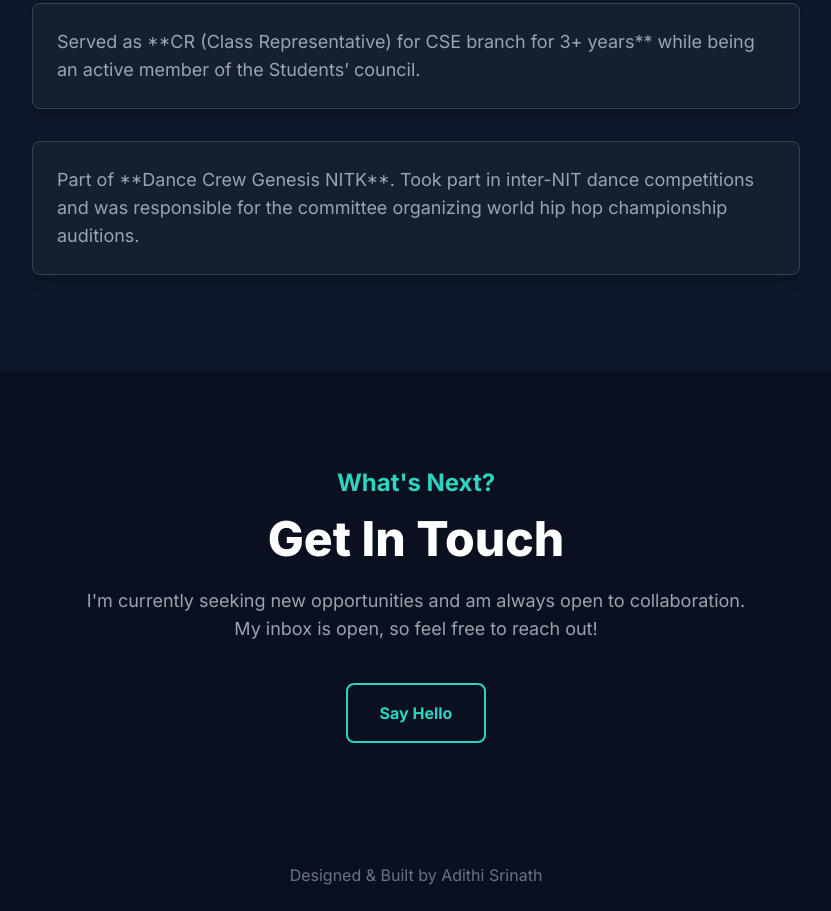
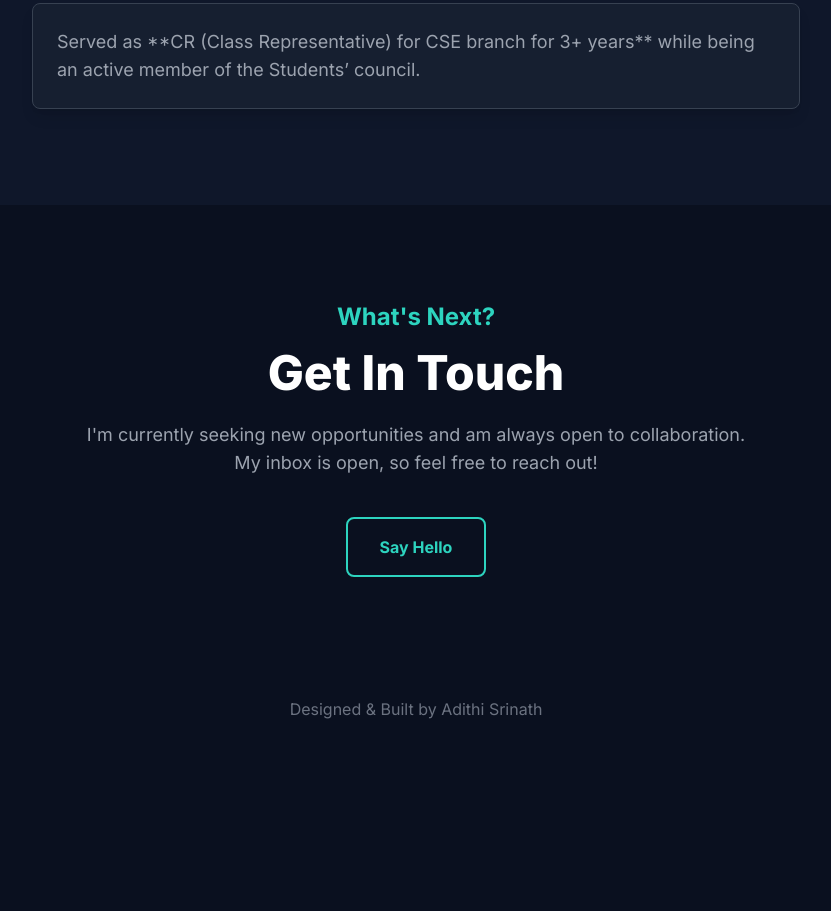
Before and after one commit to adithis197/portfolio, a plain HTML site: page index.html in a window 1280 px wide. Shown: the part 6718-7629 px from the top of the page, without its empty margins (224-1055 px from the left). After the commit the page ends 7463 px from the top, so only its background shows below. Drawn offline with nearby package versions, Linux system fonts and the light colour scheme; animation ran at ten frames a second.

Commit message:
Content fix

```diff
--- a/index.html
+++ b/index.html
@@ -492,9 +492,9 @@
                     <div class="bg-gray-800/50 p-6 rounded-lg shadow-lg border border-gray-700 reveal">
                         <p>Served as **CR (Class Representative) for CSE branch for 3+ years** while being an active member of the Students’ council.</p>
                     </div>
-                    <div class="bg-gray-800/50 p-6 rounded-lg shadow-lg border border-gray-700 reveal" style="transition-delay: 100ms;">
+                    <!-- <div class="bg-gray-800/50 p-6 rounded-lg shadow-lg border border-gray-700 reveal" style="transition-delay: 100ms;">
                         <p>Part of **Dance Crew Genesis NITK**. Took part in inter-NIT dance competitions and was responsible for the committee organizing world hip hop championship auditions.</p>
-                    </div>
+                    </div> -->
                 </div>
             </div>
         </section>
```
